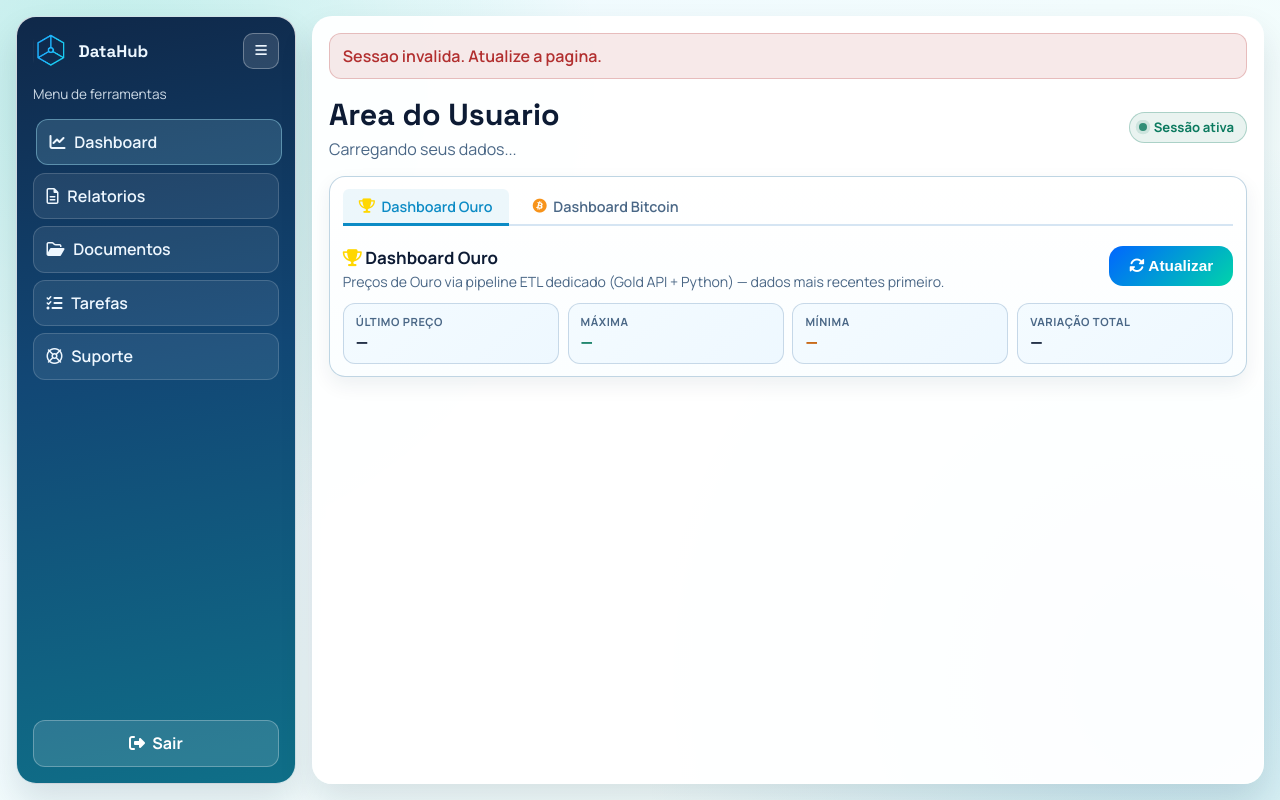
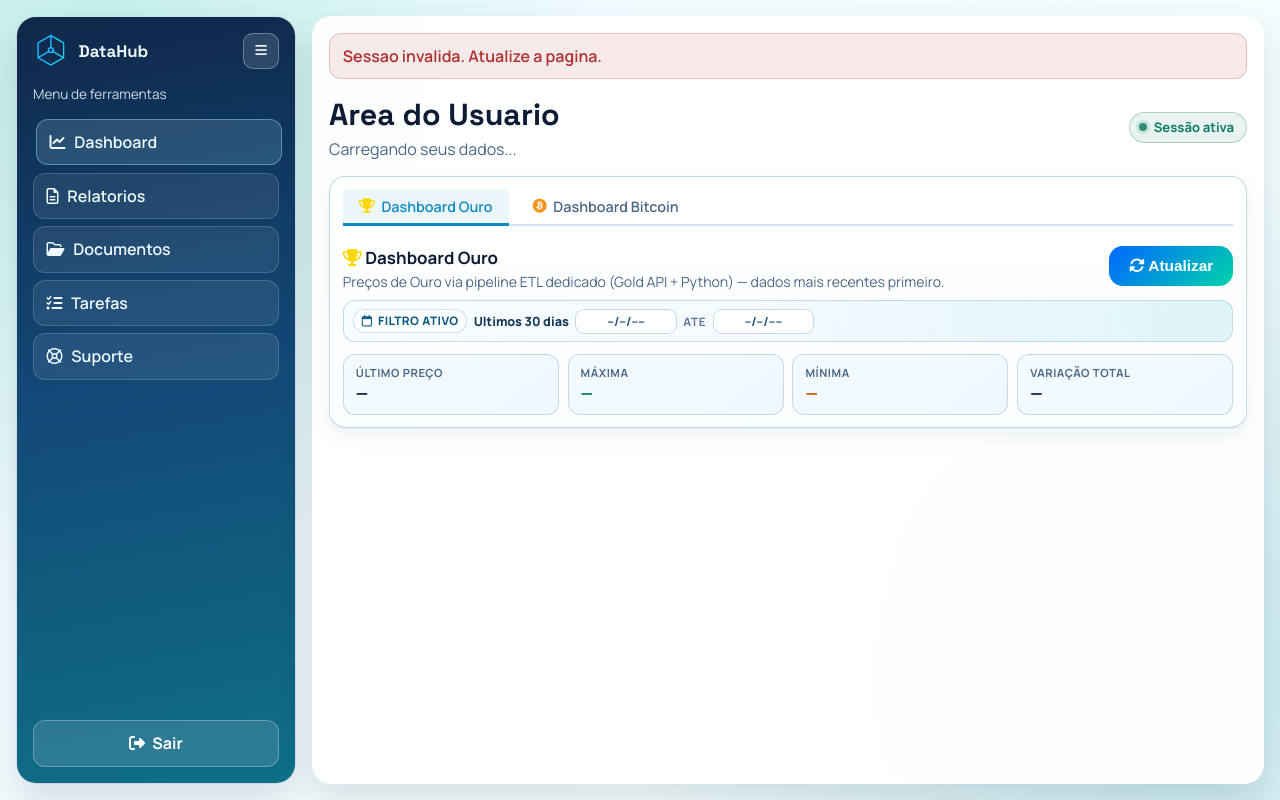
Before and after one commit to davidoval74/datahub, a PHP site: page /usuario/index.html in a window 1280 px wide. Run offline with PHP 8.4, Linux system fonts and the light colour scheme.

Commit message:
Dashboard - New data filter

```diff
--- a/css/user.css
+++ b/css/user.css
@@ -332,6 +332,65 @@ body {
 
 .btc-icon { color: #f7931a; }
 
+.date-filter-fixed {
+    margin-top: 0.58rem;
+    display: flex;
+    align-items: center;
+    gap: 0.4rem;
+    flex-wrap: wrap;
+    padding: 0.48rem 0.58rem;
+    border-radius: 12px;
+    border: 1px solid rgba(135, 174, 203, 0.42);
+    background:
+        radial-gradient(circle at top right, rgba(0, 212, 170, 0.08), transparent 55%),
+        linear-gradient(140deg, #f7fcff 0%, #f1f8ff 100%);
+}
+
+.date-filter-pill {
+    display: inline-flex;
+    align-items: center;
+    gap: 0.35rem;
+    font-size: 0.73rem;
+    font-weight: 800;
+    letter-spacing: 0.04em;
+    text-transform: uppercase;
+    color: #0e5d86;
+    border: 1px solid rgba(12, 139, 197, 0.22);
+    background: rgba(255, 255, 255, 0.86);
+    border-radius: 999px;
+    padding: 0.2rem 0.48rem;
+}
+
+.date-filter-window {
+    font-size: 0.79rem;
+    font-weight: 800;
+    color: #163a58;
+}
+
+.date-filter-boundary {
+    display: inline-flex;
+    align-items: center;
+    min-width: 6.35rem;
+    justify-content: center;
+    text-align: center;
+    font-size: 0.78rem;
+    font-weight: 700;
+    font-variant-numeric: tabular-nums;
+    color: #244f72;
+    padding: 0.18rem 0.52rem;
+    border-radius: 9px;
+    border: 1px solid rgba(129, 163, 190, 0.42);
+    background: rgba(255, 255, 255, 0.94);
+}
+
+.date-filter-sep {
+    font-size: 0.72rem;
+    font-weight: 700;
+    letter-spacing: 0.06em;
+    text-transform: uppercase;
+    color: #5e7894;
+}
+
 /* KPI row */
 .btc-kpi-row {
     display: grid;
@@ -393,6 +452,16 @@ body {
 
 @media (max-width: 640px) {
     .btc-kpi-row { grid-template-columns: repeat(2, 1fr); }
+
+    .date-filter-fixed {
+        padding: 0.5rem;
+        gap: 0.35rem;
+    }
+
+    .date-filter-window {
+        width: 100%;
+        order: 1;
+    }
 }
 
 .tool-link {
--- a/js/user-dashboard.js
+++ b/js/user-dashboard.js
@@ -190,6 +190,61 @@ const formatCryptoPrice = (value) => {
     }).format(numeric);
 };
 
+const parseTimestampMs = (value) => {
+    const normalized = String(value ?? "").replace(" ", "T");
+    const ts = new Date(normalized).getTime();
+    return Number.isNaN(ts) ? null : ts;
+};
+
+const getLast30DaysWindow = (rows) => {
+    const timestamps = rows
+        .map((row) => parseTimestampMs(row.timestamp))
+        .filter((ts) => ts !== null);
+
+    if (!timestamps.length) {
+        return null;
+    }
+
+    const endMs = Math.max(...timestamps);
+    const startMs = endMs - (30 * 24 * 60 * 60 * 1000);
+    return { startMs, endMs };
+};
+
+const filterRowsToLast30Days = (rows) => {
+    const windowRange = getLast30DaysWindow(rows);
+    if (!windowRange) {
+        return { filteredRows: [], windowRange: null };
+    }
+
+    const filteredRows = rows.filter((row) => {
+        const ts = parseTimestampMs(row.timestamp);
+        return ts !== null && ts >= windowRange.startMs && ts <= windowRange.endMs;
+    });
+
+    return { filteredRows, windowRange };
+};
+
+const updateDateFilterLabel = (suffix, windowRange) => {
+    const labelEl = getScopedElement("dateFilterLabel", suffix);
+    const startEl = getScopedElement("dateFilterStart", suffix);
+    const endEl = getScopedElement("dateFilterEnd", suffix);
+
+    if (!labelEl || !startEl || !endEl) {
+        return;
+    }
+
+    labelEl.textContent = "Ultimos 30 dias";
+
+    if (!windowRange) {
+        startEl.textContent = "--/--/----";
+        endEl.textContent = "--/--/----";
+        return;
+    }
+
+    startEl.textContent = formatCryptoTimestamp(new Date(windowRange.startMs).toISOString());
+    endEl.textContent = formatCryptoTimestamp(new Date(windowRange.endMs).toISOString());
+};
+
 const adjustCryptoTableViewport = (rowsCount, suffix = "Btc") => {
     const el = getScopedElement("cryptoPricesResult", suffix);
     if (!el) {
@@ -322,13 +377,15 @@ const renderBtcChart = (rows, suffix = "Btc") => {
         btcCharts.delete(suffix);
     }
 
+    const seriesLabel = suffix === "" ? "OURO/USD" : "BTC/USD";
+
     const chart = new Chart(canvas, {
         type: "line",
         data: {
             labels,
             datasets: [
                 {
-                    label: "BTC/USD",
+                    label: seriesLabel,
                     data,
                     borderColor: "#0c8bc5",
                     backgroundColor: "rgba(12,139,197,0.07)",
@@ -440,12 +497,23 @@ const loadCryptoPrices = async (buttonOrEvent) => {
             return;
         }
 
-        renderCryptoRows(result.data, suffix);
-        renderBtcKpis(result.data, suffix);
-        renderBtcChart(result.data, suffix);
+        const { filteredRows, windowRange } = filterRowsToLast30Days(result.data);
+        updateDateFilterLabel(suffix, windowRange);
+
+        if (!filteredRows.length) {
+            if (loadingToast) loadingToast.querySelector(".toast__close").click();
+            renderCryptoRows([], suffix);
+            setCryptoFeedback("Sem dados no filtro fixo de 30 dias.", "error", suffix);
+            showToast("Sem dados para os ultimos 30 dias.", "info", 5000);
+            return;
+        }
+
+        renderCryptoRows(filteredRows, suffix);
+        renderBtcKpis(filteredRows, suffix);
+        renderBtcChart(filteredRows, suffix);
         if (loadingToast) loadingToast.querySelector(".toast__close").click();
-        setCryptoFeedback(`Atualização concluída: ${result.data.length} registros retornados.`, "success", suffix);
-        showToast(`${result.data.length} registros carregados com sucesso.`, "success");
+        setCryptoFeedback(`Atualizacao concluida: ${filteredRows.length} registros nos ultimos 30 dias.`, "success", suffix);
+        showToast(`${filteredRows.length} registros carregados (30 dias).`, "success");
     } catch (_error) {
         if (loadingToast) loadingToast.querySelector(".toast__close").click();
         setCryptoFeedback("Não foi possível executar o fluxo Extract + Load para crypto_prices.", "error", suffix);
--- a/usuario/dashboard-ouro.html
+++ b/usuario/dashboard-ouro.html
@@ -6,6 +6,13 @@
     <button type="button" id="loadCryptoPricesBtn" class="tool-action-btn">
         <i class="fa-solid fa-rotate"></i> Atualizar
     </button>
+</div>
+<div class="date-filter-fixed" role="status" aria-live="polite">
+    <span class="date-filter-pill"><i class="fa-regular fa-calendar"></i> Filtro ativo</span>
+    <span class="date-filter-window" id="dateFilterLabel">Ultimos 30 dias</span>
+    <span class="date-filter-boundary" id="dateFilterStart">--/--/----</span>
+    <span class="date-filter-sep">ate</span>
+    <span class="date-filter-boundary" id="dateFilterEnd">--/--/----</span>
 </div>
 <div id="btcKpiRow" class="btc-kpi-row" hidden>
     <div class="btc-kpi"><span class="btc-kpi-label">Último preço</span><span class="btc-kpi-value" id="btcCurrentPrice">—</span></div>
```
Also changed, not shown: usuario/dashboard-bitcoin.html (+7 -0 lines).
